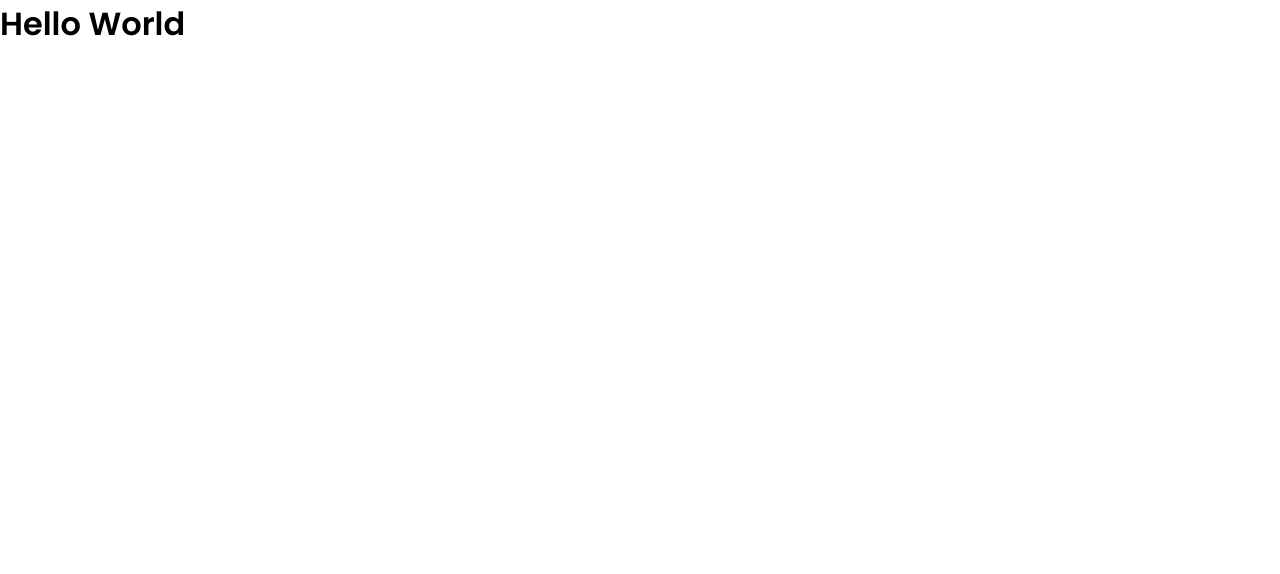
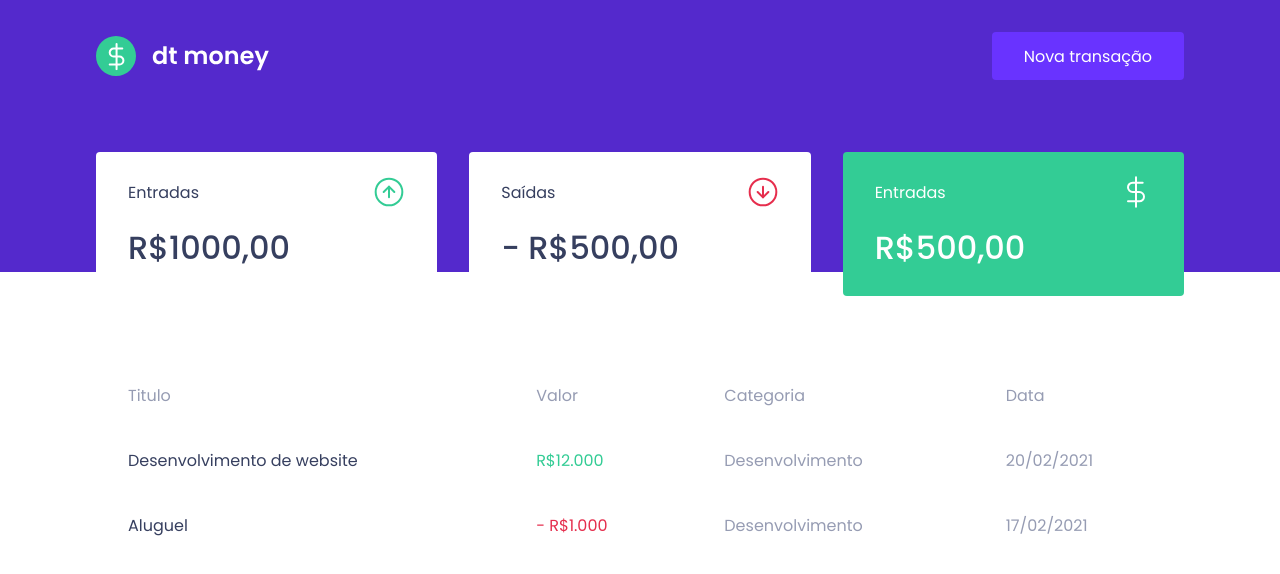
Before and after one commit to gustavomghisi7/dtmoney, a React (Create React App) app: page / in a window 1280 px wide. Shown: the top 574 px of the page. Built offline with nearby package versions, Linux system fonts and the light colour scheme.

Commit message:
home page

```diff
--- a/public/index.html
+++ b/public/index.html
@@ -8,7 +8,7 @@
     <meta name="viewport" content="width=device-width, initial-scale=1" />
     <link rel="shortcut icon" href="favicon.png" type="image/png">
 
-    <link href="https://fonts.googleapis.com/css2?family=Poppins:wght@400;600&family=Press+Start+2P&display=swap" rel="stylesheet">
+    <link href="https://fonts.googleapis.com/css2?family=Poppins:wght@400;500;600&family=Press+Start+2P&display=swap" rel="stylesheet">
 
     <title>dtmoney</title>
   </head>
--- a/src/App.tsx
+++ b/src/App.tsx
@@ -1,10 +1,14 @@
 import { GlobalStyle } from "./styles/global";
+
+import { Header } from './components/Header';
+import { Dashboard } from "./components/Dashboard";
 
 export function App() {
   return (
-    <div className="App">
-      <h1>Hello World</h1>
+    <>
+      <Header/>
+      <Dashboard />
       <GlobalStyle />
-    </div>
+    </>
   );
 }
--- /dev/null
+++ b/src/components/Dashboard/index.tsx
@@ -0,0 +1,13 @@
+import { Summary } from '../Summary';
+import { TransactionsTable } from '../TransactionsTable';
+
+import { Container } from './styles';
+
+export function Dashboard() {
+    return (
+        <Container>
+            <Summary />
+            <TransactionsTable />
+        </Container>
+    );
+}
--- /dev/null
+++ b/src/components/Dashboard/styles.ts
@@ -0,0 +1,7 @@
+import styled from "styled-components";
+
+export const Container = styled.main`
+    max-width: 1120px;
+    margin: 0 auto;
+    padding: 2.5rem 1rem;
+`;
--- /dev/null
+++ b/src/components/Header/index.tsx
@@ -0,0 +1,16 @@
+import logoImg from '../../assets/logo.svg';
+
+import { Container, Content } from './styles';
+
+export function Header () {
+    return (
+        <Container>
+            <Content>
+                <img src={logoImg} alt="dt money" />
+                <button type="button">
+                    Nova transação
+                </button>
+            </Content>
+        </Container>
+    )
+}
--- /dev/null
+++ b/src/components/Header/styles.ts
@@ -0,0 +1,31 @@
+import styled from "styled-components";
+
+export const Container = styled.header`
+    background: var(--blue);
+`;
+
+export const Content = styled.div`
+    max-width: 1120px;
+    margin: 0 auto;
+
+    padding: 2rem 1rem 12rem;
+    display: flex;
+    align-items: center;
+    justify-content: space-between;
+
+    button {
+        font-size: 1rem;
+        color: #FFF;
+        background: var(--blue-light);
+        border: 0;
+        padding: 0 2rem;
+        border-radius: 0.25rem;
+        height: 3rem;
+
+        transition: filter 0.2s;
+
+        &:hover {
+            filter: brightness(0.9);
+        }
+    }
+`;
--- /dev/null
+++ b/src/components/Summary/index.tsx
@@ -0,0 +1,34 @@
+import incomeImg from '../../assets/income.svg';
+import outcomeImg from '../../assets/outcome.svg';
+import totalImg from '../../assets/total.svg';
+
+
+import { Container } from "./styles";
+
+export function Summary() {
+    return (
+        <Container>
+            <div>
+                <header>
+                    <p>Entradas</p>
+                    <img src={incomeImg} alt="Entradas" />
+                </header>
+                <strong>R$1000,00</strong>
+            </div>
+            <div>
+                <header>
+                    <p>Saídas</p>
+                    <img src={outcomeImg} alt="Saídas" />
+                </header>
+                <strong>- R$500,00</strong>
+            </div>
+            <div className="highlight-background">
+                <header>
+                    <p>Entradas</p>
+                    <img src={totalImg} alt="Entradas" />
+                </header>
+                <strong>R$500,00</strong>
+            </div>
+        </Container>
+    )
+}
--- /dev/null
+++ b/src/components/Summary/styles.ts
@@ -0,0 +1,34 @@
+import styled from "styled-components";
+
+export const Container = styled.div`
+    display: grid;
+    grid-template-columns: repeat(3, 1fr);
+    gap: 2rem;
+    margin-top: -10rem;
+
+    div {
+        background: var(--shape);
+        padding: 1.5rem 2rem;
+        border-radius: 0.25rem;
+        color: var(--text-title);
+
+        header {
+            display: flex;
+            align-items: center;
+            justify-content: space-between;
+        }
+
+        strong {
+            display: block;
+            margin-top: 1rem;
+            font-size: 2rem;
+            font-weight: 500;
+            line-height: 3rem;
+        }
+
+        &.highlight-background {
+            background: var(--green);
+            color: #FFF;
+        }
+    }
+`;
--- /dev/null
+++ b/src/components/TransactionsTable/index.tsx
@@ -0,0 +1,32 @@
+import { Container } from "./styles"
+
+export function TransactionsTable() {
+    return (
+        <Container>
+            <table>
+                <thead>
+                    <tr>
+                        <th>Titulo</th>
+                        <th>Valor</th>
+                        <th>Categoria</th>
+                        <th>Data</th>
+                    </tr>
+                </thead>
+                <tbody>
+                    <tr>
+                        <td>Desenvolvimento de website</td>
+                        <td className="deposit">R$12.000</td>
+                        <td>Desenvolvimento</td>
+                        <td>20/02/2021</td>
+                    </tr>
+                    <tr>
+                        <td>Aluguel</td>
+                        <td className="withdraw">- R$1.000</td>
+                        <td>Desenvolvimento</td>
+                        <td>17/02/2021</td>
+                    </tr>
+                </tbody>
+            </table>
+        </Container>
+    )
+}
--- /dev/null
+++ b/src/components/TransactionsTable/styles.ts
@@ -0,0 +1,38 @@
+import styled from "styled-components";
+
+export const Container = styled.div`
+    margin-top: 4rem;
+
+    table {
+        width: 100%;
+        border-spacing: 0 0.5rem;
+
+        th {
+            color: var(--text-body);
+            font-weight: 400;
+            padding: 1rem 2rem;
+            text-align: left;
+            line-height: 1.5rem;
+        }
+
+        td {
+            padding: 1rem 2rem;
+            border: 0;
+            background: var(--shape);
+            color: var(--text-body);
+            border-radius: 0.25rem;
+
+            &:first-child {
+                color: var(--text-title);
+            }
+
+            &.deposit {
+                color: var(--green);
+            }
+
+            &.withdraw {
+                color: var(--red);
+            }
+        }
+    }
+`;
--- a/src/styles/global.ts
+++ b/src/styles/global.ts
@@ -4,6 +4,7 @@ export const GlobalStyle = createGlobalStyle`
 
     :root {
         --red: #e52e4d;
+        --green: #33cc95;
         --blue: #5429cc;
 
         --blue-light: #6933ff;
```
